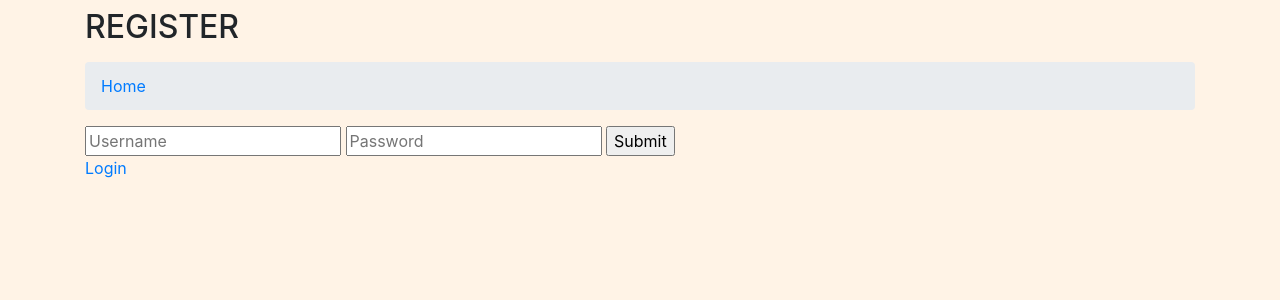
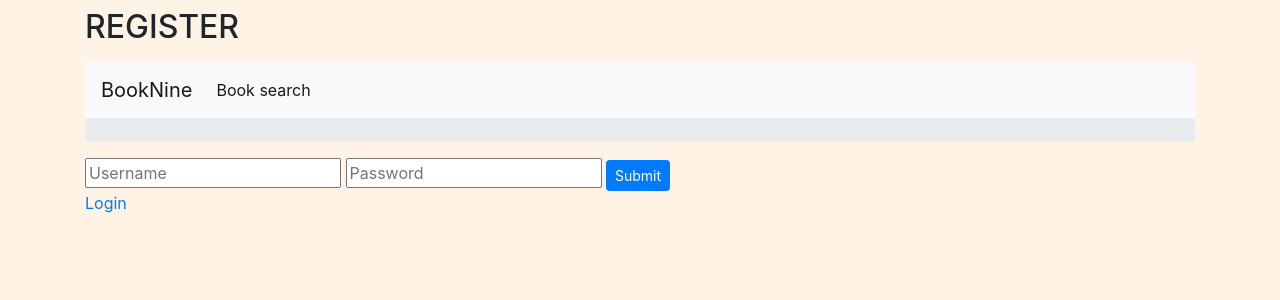
Before and after one commit to engingokmen/booknine, a Flask app: page /register in a window 1280 px wide. Shown: the top 300 px of the page. Run offline with Flask 2, Linux system fonts and the light colour scheme; some libraries are stand-ins or nearby versions.

Commit message:
files are revised

```diff
--- a/application.py
+++ b/application.py
@@ -1,4 +1,5 @@
 import os
+import requests
 
 from flask import Flask, session, render_template, request, redirect, url_for, jsonify
 from flask_session import Session
@@ -24,7 +25,7 @@ Session(app)
 engine = create_engine(os.getenv("DATABASE_URL"))
 db = scoped_session(sessionmaker(bind=engine))
 
-
+# code snippet against browser cache for development
 @app.context_processor
 def override_url_for():
     return dict(url_for=dated_url_for)
@@ -38,6 +39,7 @@ def dated_url_for(endpoint, **values):
                                      endpoint, filename)
             values['q'] = int(os.stat(file_path).st_mtime)
     return url_for(endpoint, **values)
+# end of code snippet against browser cache for development
 
 
 @app.route("/logout")
@@ -53,7 +55,6 @@ def index():
         session['logged_in'] = False
         session['username'] = ''
         return render_template("index.html", logged_in=session['logged_in'])
-
     username = session.get('username')
     return render_template("index.html", username=username, logged_in=session['logged_in'])
 
@@ -68,7 +69,7 @@ def register_user():
     username = request.form.get("username")
     password = request.form.get("password")
     if db.execute("SELECT * FROM users WHERE username = :username", {"username": username}).rowcount > 0:
-        return render_template("unsuccess.html")
+        return render_template("error.html", message="This username is not available")
     db.execute("INSERT INTO users (username, password) VALUES (:username, :password)",
                {"username": username, "password": password})
     db.commit()
@@ -81,8 +82,11 @@ def login():
     password = request.form.get("password")
     if db.execute("SELECT * FROM users WHERE username = :username AND password = :password",
                   {"username": username, "password": password}).rowcount == 1:
+        user = db.execute("SELECT * FROM users WHERE username = :username AND password = :password",
+                          {"username": username, "password": password}).fetchone()
         session['logged_in'] = True
-        session['username'] = username
+        session['user_id'] = user.id
+        session['username'] = user.username
         return redirect(url_for('book_search'))
     else:
         session['logged_in'] = False
@@ -169,17 +173,47 @@ def goto_book_page(isbn):
     if session['logged_in'] == False:
         return redirect(url_for('index'))
     else:
+        res = requests.get("https://www.goodreads.com/book/review_counts.json",
+                           params={"key": "T1GNWtVnkUqq4k4alkHA", "isbns": isbn}).json()
+        goodreads_average_rating = res['books'][0]['average_rating']
         book = db.execute(
             "SELECT * FROM books WHERE isbn = :isbn", {"isbn": isbn}).fetchone()
-        print(book)
-        print(book.title)
-        return render_template("book.html", username=session.get("username"), book=book)
+        reviews = db.execute(
+            "SELECT * FROM reviews WHERE book_isbn = :book_isbn", {"book_isbn": isbn}).fetchall()
+        return render_template("book.html", username=session.get("username"), book=book, reviews=reviews, goodreads_average_rating=goodreads_average_rating)
 
 
 @app.route("/book/<isbn>/review", methods=["POST"])
 def review(isbn):
     rating = request.form.get("rating")
     comment = request.form.get("comment")
-    print(rating, comment)
-    db.exeecute("INSERT INTO reviews (rating, comment)")
-    return render_template("unsuccess")
+    if db.execute("SELECT * FROM reviews WHERE book_isbn = :book_isbn AND user_id = :user_id",
+                  {"book_isbn": isbn, "user_id": session.get("user_id")}).rowcount >= 1:
+        return render_template("error.html", message="You may review only one time per book")
+    db.execute(
+        "INSERT INTO reviews (rating, comment, user_id, book_isbn) VALUES (:rating, :comment, :user_id, :book_isbn)", {"rating": rating, "comment": comment, "user_id": session.get("user_id"), "book_isbn": isbn})
+    db.commit()
+    return redirect(url_for('goto_book_page', isbn=isbn))
+
+
+@app.route("/api/<isbn>")
+def api_isbn(isbn):
+    book = db.execute(
+        "SELECT * FROM books WHERE isbn = :isbn", {"isbn": isbn}).fetchone()
+    if book is None:
+        return jsonify({"error": "Book is not in our inventory"}), 404
+    review_count = db.execute(
+        "SELECT * FROM reviews WHERE book_isbn = :book_isbn", {"book_isbn": isbn}).rowcount
+    if review_count > 0:
+        average_score_object = db.execute("SELECT AVG (rating) FROM reviews WHERE book_isbn = :book_isbn", {
+            "book_isbn": isbn}).fetchone()
+    for row in average_score_object:
+        average_score = float(row)
+    return jsonify({
+        "title": book.title,
+        "author": book.author,
+        "year": book.year,
+        "isbn": book.isbn,
+        "review_count": review_count,
+        "average_score": average_score
+    })
--- a/create.sql
+++ /dev/null
@@ -1,6 +0,0 @@
-CREATE TABLE users (
-    id SERIAL PRIMARY KEY,
-    username VARCHAR NOT NULL,
-    password VARCHAR NOT NULL,
-    duration INTEGER NOT NULL
-);
--- a/insertUsers.sql
+++ /dev/null
@@ -1,5 +0,0 @@
-INSERT INTO users (username, password) VALUES ('eg1', 'eg1');
-INSERT INTO users (username, password) VALUES ('eg2', 'eg2');
-INSERT INTO users (username, password) VALUES ('eg3', 'eg3');
-INSERT INTO users (username, password) VALUES ('eg4', 'eg4');
-INSERT INTO users (username, password) VALUES ('eg5', 'eg5');
--- a/select.sql
+++ /dev/null
@@ -1 +0,0 @@
-SELECT * FROM users;
--- a/templates/error.html
+++ b/templates/error.html
@@ -3,5 +3,5 @@
 {% block heading %} ERROR {% endblock %}
 
 {% block body %}
-    <span>{{message}}</span>
+<p>{{message}}</p>
 {% endblock %}
--- a/templates/layout.html
+++ b/templates/layout.html
@@ -1,35 +1,33 @@
 <!DOCTYPE html>
 <html>
     <head>
-      <!-- Google Tag Manager -->
-          <script>
-          (function(w,d,s,l,i){w[l]=w[l]||[];w[l].push({'gtm.start':
-            new Date().getTime(),event:'gtm.js'});var f=d.getElementsByTagName(s)[0],
-            j=d.createElement(s),dl=l!='dataLayer'?'&l='+l:'';j.async=true;j.src=
-            'https://www.googletagmanager.com/gtm.js?id='+i+dl;f.parentNode.insertBefore(j,f);
-            })(window,document,'script','dataLayer','GTM-P5WTG3V');
-            </script>
-        <!-- End Google Tag Manager -->
         <title>BookNine</title>
         <link rel="stylesheet" href="https://stackpath.bootstrapcdn.com/bootstrap/4.4.1/css/bootstrap.min.css" integrity="sha384-Vkoo8x4CGsO3+Hhxv8T/Q5PaXtkKtu6ug5TOeNV6gBiFeWPGFN9MuhOf23Q9Ifjh" crossorigin="anonymous">
         <link rel="stylesheet" href="{{ url_for('static', filename='main.css') }}">
     </head>
     <body style="background-color: var(--main-bg-color);">
-      <!-- Google Tag Manager (noscript) -->
-        <noscript>
-          <iframe src="https://www.googletagmanager.com/ns.html?id=GTM-P5WTG3V"
-          height="0" width="0" style="display:none;visibility:hidden"></iframe>
-        </noscript>
-      <!-- End Google Tag Manager (noscript) -->
       <div style="height:100vh" class="container">
         <h2 class="d-flex justify-content-between align-items-center pt-2 pb-2">
           {% block heading %}
           {% endblock %}
         </h2>
 
+        <nav class="navbar navbar-expand-lg navbar-light bg-light">
+          <a class="navbar-brand" href="/">BookNine</a>
+          <button class="navbar-toggler" type="button" data-toggle="collapse" data-target="#navbarNav" aria-controls="navbarNav" aria-expanded="false" aria-label="Toggle navigation">
+            <span class="navbar-toggler-icon"></span>
+          </button>
+          <div class="collapse navbar-collapse" id="navbarNav">
+            <ul class="navbar-nav">
+              <li class="nav-item active">
+                <a class="nav-link" href="/book-search">Book search <span class="sr-only">(current)</span></a>
+              </li>
+            </ul>
+          </div>
+
+        </nav>
         <nav aria-label="breadcrumb">
           <ol class="breadcrumb">
-            <li class="breadcrumb-item"><a href="/">Home</a></li>
             {% block breadcrumb %}
             {% endblock %}
           </ol>
--- a/templates/register.html
+++ b/templates/register.html
@@ -7,7 +7,7 @@
 <form action="/register-user" method="post">
   <input type="text" name="username" placeholder="Username" />
   <input type="password" name="password" placeholder="Password" />
-  <input type="submit" />
+  <input class="btn btn-primary btn-sm" type="submit" />
 </form>
 
 <a href="{{url_for('index')}}">Login</a>
```
Also changed, not shown: import.py (+11 -8 lines), templates/book.html (+8 -5 lines), templates/success.html (added, +12 -0 lines), templates/unsuccess.html (deleted, +0 -25 lines), README.md.
